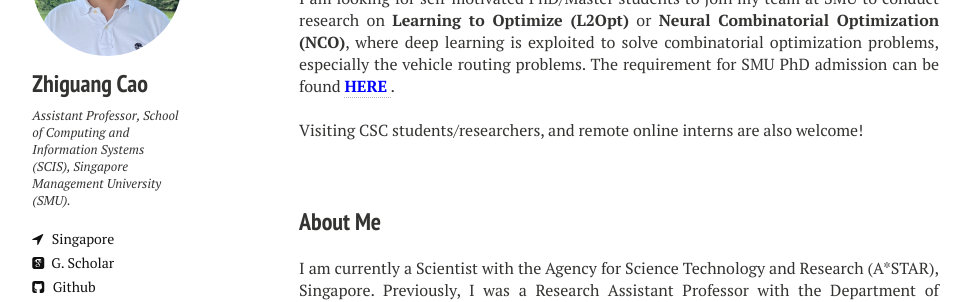
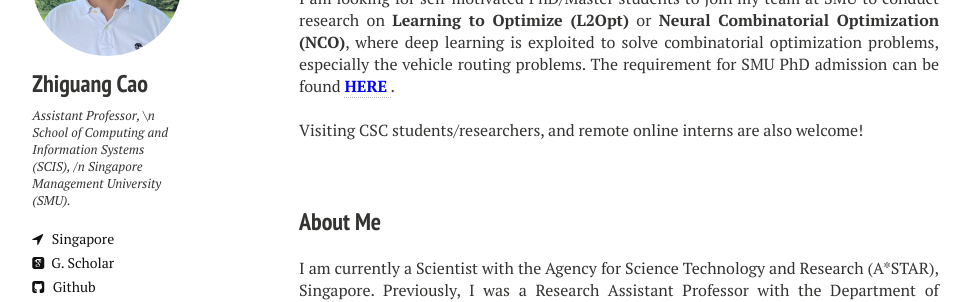
Before and after one commit to zhiguangcaosg/zhiguangcaosg.github.io, a Jekyll site: the page built from index.md, in a window 1280 px wide. Shown: the part 191-493 px from the top of the page, without its empty margins (21-992 px from the left). Built offline with Jekyll 4.4.1, drawn with Linux system fonts in a browser that asks for light colours; nearby versions of some CDN libraries.

```diff
--- a/_config.yml
+++ b/_config.yml
@@ -11,8 +11,8 @@ url:              //zhiguangcaosg.github.io
 owner:
   name:           Zhiguang Cao
   avatar:         zhiguangcao.jpg
-  bio:            Assistant Professor,
-                  School of Computing and Information Systems (SCIS),
+  bio:            Assistant Professor, \n
+                  School of Computing and Information Systems (SCIS), /n
                   Singapore Management University (SMU).
   location:       Singapore
   email:          zhiguangcao@outlook.com
```
